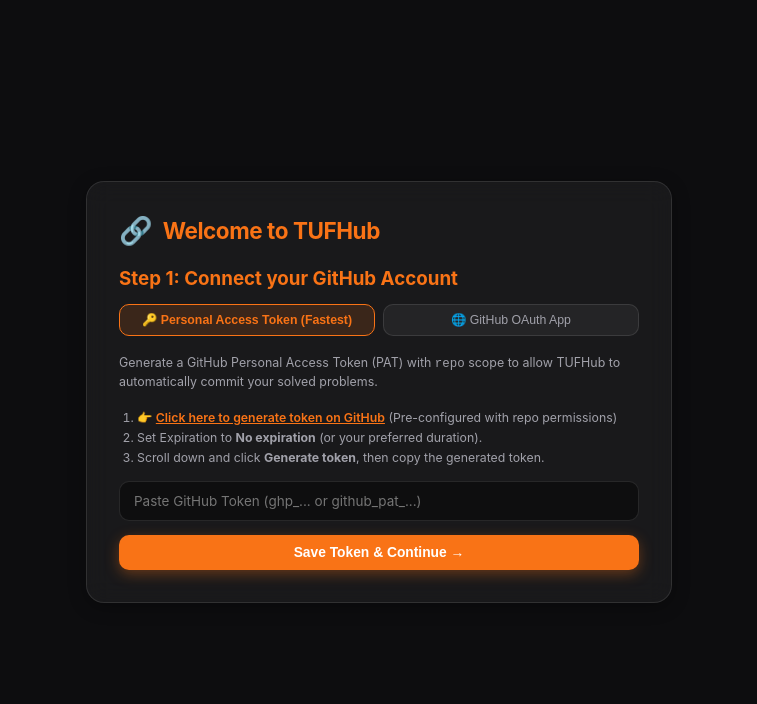
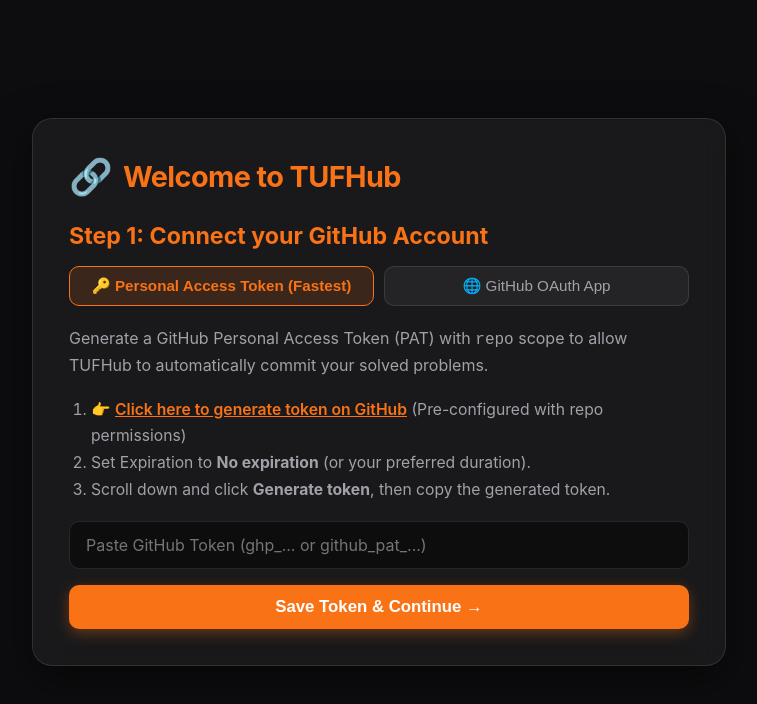
Before and after one commit to Arora-Sir/TUFHub, a website built with webpack: page src/welcome.html in a window 1280 px wide. Shown: the whole page, without its empty margins (261-1018 px from the left). Built offline with nearby package versions, Linux system fonts and the light colour scheme; some packages are replaced by stand-ins of ours; no server answers.

Commit message:
Scale up welcome.html fonts by 20-30% and expand onboarding card width to 620px

```diff
--- a/src/welcome.html
+++ b/src/welcome.html
@@ -6,55 +6,57 @@
   <title>Welcome to TUFHub</title>
   <link rel="stylesheet" href="css/popup.css">
   <style>
-    body {
+    html, body {
       width: 100vw;
       height: 100vh;
       display: flex;
       justify-content: center;
       align-items: center;
       background: #0d0d0f;
+      font-size: 16px;
     }
     .welcome-card {
-      width: 520px;
-      max-width: 92vw;
-      padding: 32px;
-      border-radius: 18px;
+      width: 620px;
+      max-width: 94vw;
+      padding: 36px;
+      border-radius: 20px;
+      box-shadow: 0 12px 40px rgba(0, 0, 0, 0.5);
     }
     .step-title {
-      font-size: 1.25rem;
+      font-size: 1.45rem;
       font-weight: 700;
       color: var(--accent-orange);
-      margin-bottom: 14px;
+      margin-bottom: 16px;
     }
     .input-field {
       width: 100%;
-      padding: 11px 14px;
-      margin-bottom: 14px;
+      padding: 13px 16px;
+      margin-bottom: 16px;
       border-radius: var(--radius-md);
       border: 1px solid var(--card-border);
-      background: rgba(0, 0, 0, 0.4);
+      background: rgba(0, 0, 0, 0.45);
       color: white;
       box-sizing: border-box;
       font-family: inherit;
-      font-size: 0.9rem;
+      font-size: 1rem;
     }
     .input-field:focus {
       outline: none;
       border-color: var(--accent-orange);
-      box-shadow: 0 0 10px rgba(249, 115, 22, 0.2);
+      box-shadow: 0 0 12px rgba(249, 115, 22, 0.25);
     }
     .toggle-row {
       display: flex;
       align-items: center;
-      gap: 8px;
-      margin-bottom: 18px;
-      font-size: 0.85rem;
+      gap: 10px;
+      margin-bottom: 20px;
+      font-size: 0.95rem;
     }
     .helper-text {
-      font-size: 0.83rem;
+      font-size: 1rem;
       color: var(--text-muted);
-      margin-bottom: 16px;
-      line-height: 1.5;
+      margin-bottom: 18px;
+      line-height: 1.6;
     }
     .helper-link {
       color: var(--accent-orange);
@@ -67,13 +69,13 @@
     }
     .tab-row {
       display: flex;
-      gap: 8px;
-      margin-bottom: 18px;
+      gap: 10px;
+      margin-bottom: 20px;
     }
     .tab-btn {
       flex: 1;
-      padding: 8px 12px;
-      font-size: 0.82rem;
+      padding: 10px 16px;
+      font-size: 0.95rem;
       background: rgba(255, 255, 255, 0.05);
       border: 1px solid var(--card-border);
       color: var(--text-muted);
@@ -91,28 +93,32 @@
       display: flex;
       align-items: center;
       justify-content: space-between;
-      background: rgba(0, 0, 0, 0.5);
-      padding: 8px 12px;
-      border-radius: var(--radius-sm);
-      border: 1px solid rgba(255, 255, 255, 0.1);
-      margin: 8px 0 14px 0;
-      font-size: 0.78rem;
+      background: rgba(0, 0, 0, 0.55);
+      padding: 10px 16px;
+      border-radius: var(--radius-md);
+      border: 1px solid rgba(255, 255, 255, 0.12);
+      margin: 10px 0 18px 0;
+      font-size: 0.92rem;
       word-break: break-all;
     }
     .instruction-list {
-      margin: 8px 0 14px 18px;
+      margin: 10px 0 18px 22px;
       padding: 0;
-      font-size: 0.82rem;
+      font-size: 0.98rem;
       color: var(--text-muted);
-      line-height: 1.6;
+      line-height: 1.7;
+    }
+    .profile-cta {
+      font-size: 1.05rem !important;
+      padding: 12px 20px !important;
     }
   </style>
 </head>
 <body>
   <div class="card welcome-card">
-    <div class="brand" style="margin-bottom: 20px;">
-      <span class="logo-icon" style="font-size: 1.8rem;">🔗</span>
-      <span class="brand-title" style="font-size: 1.5rem;">Welcome to TUFHub</span>
+    <div class="brand" style="margin-bottom: 24px;">
+      <span class="logo-icon" style="font-size: 2.2rem;">🔗</span>
+      <span class="brand-title" style="font-size: 1.8rem;">Welcome to TUFHub</span>
     </div>
 
     <!-- Step 1: Connect -->
@@ -155,7 +161,7 @@
 
         <div class="code-box">
           <code id="callback-uri-text">https://...chromiumapp.org/</code>
-          <button id="copy-callback-btn" class="copy-chip">Copy Callback URL</button>
+          <button id="copy-callback-btn" class="copy-chip" style="font-size: 0.82rem; padding: 5px 12px;">Copy Callback URL</button>
         </div>
 
         <input type="text" id="client-id-input" class="input-field" value="Ov23liKuq2RDSbo3gYPo" placeholder="GitHub Client ID" />
@@ -181,8 +187,8 @@
     <!-- Step 3: All Set -->
     <div id="step-3" class="step-box hidden">
       <div class="step-title">🎉 You're All Set!</div>
-      <p class="helper-text" style="margin-bottom: 24px;">Your solutions will now auto-sync every time you get an Accepted verdict on TUF+.</p>
-      <div style="display: flex; gap: 12px;">
+      <p class="helper-text" style="margin-bottom: 28px;">Your solutions will now auto-sync every time you get an Accepted verdict on TUF+.</p>
+      <div style="display: flex; gap: 14px;">
         <a href="https://takeuforward.org/plus" target="_blank" rel="noopener noreferrer" class="profile-cta primary-btn">Go to TUF+ →</a>
         <a id="welcome-repo-link" href="#" target="_blank" rel="noopener noreferrer" class="profile-cta secondary-btn">View Repository</a>
       </div>
```
